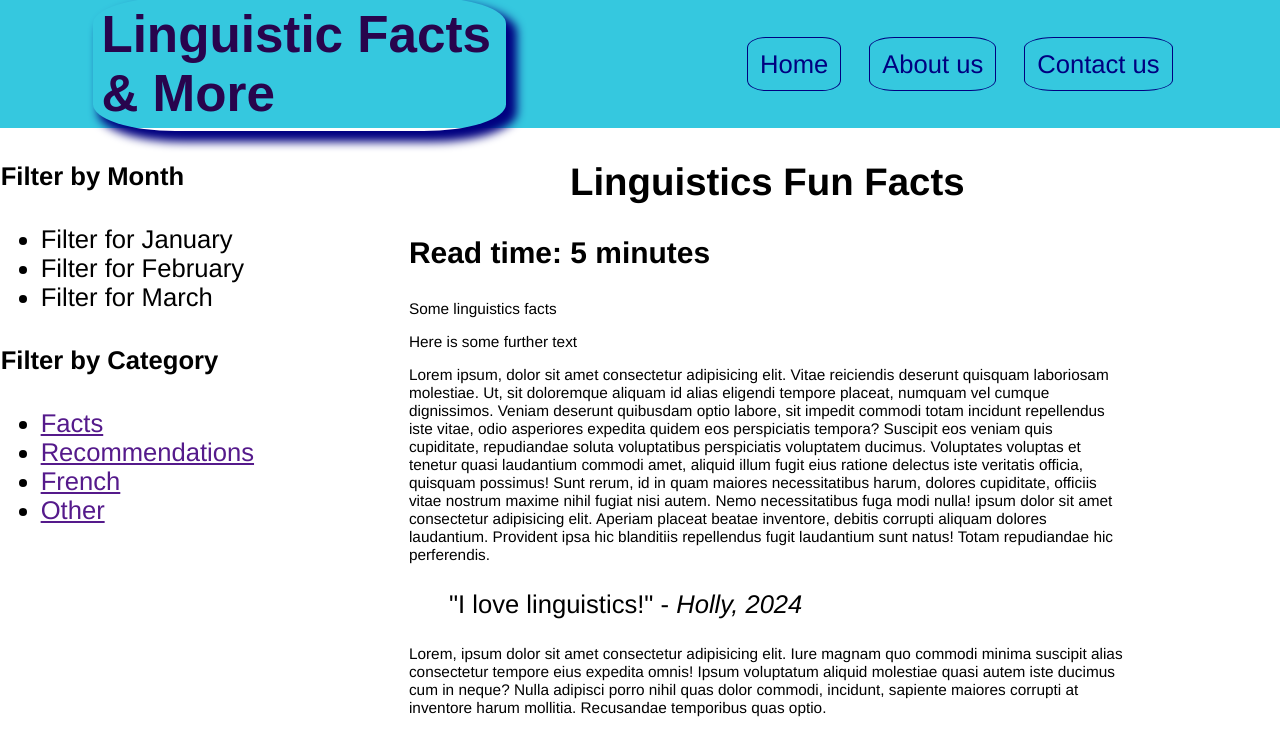
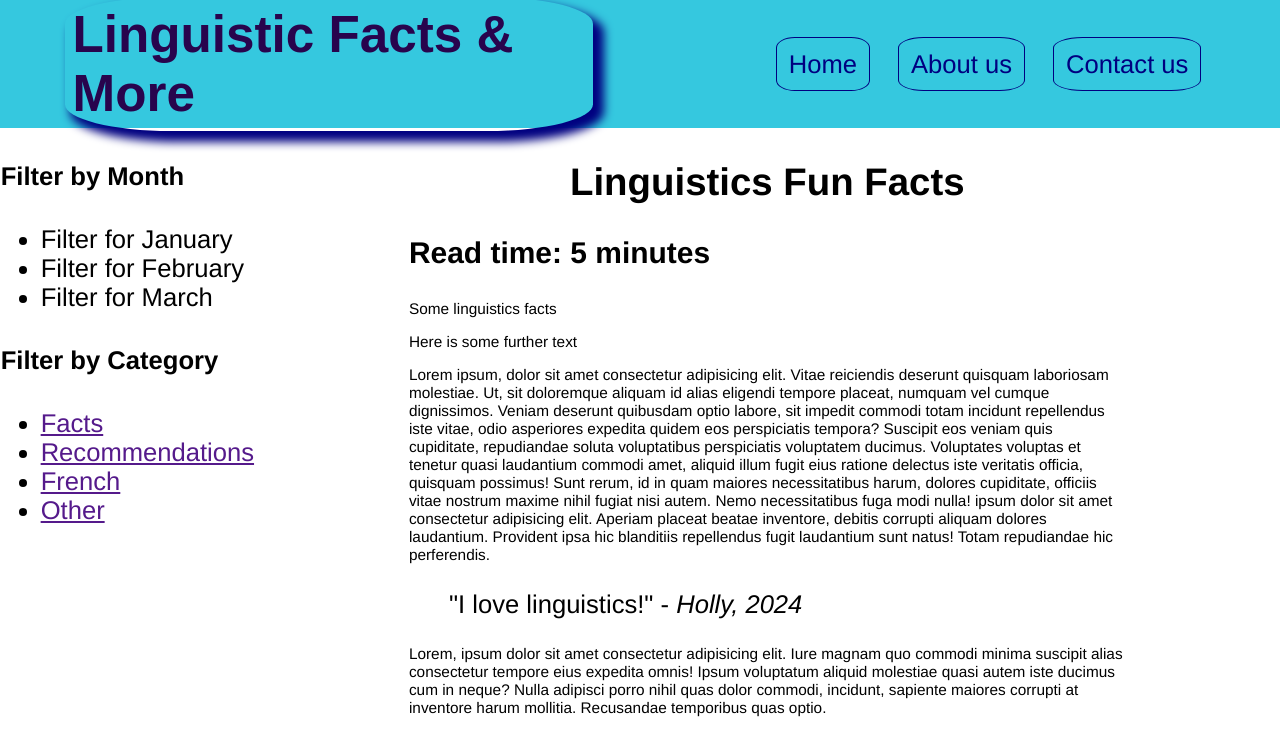
Before and after one commit to Holly-CC/holly-cc.github.io, a plain HTML site: page index.html in a window 1280 px wide. Shown: the top 729 px of the page. Drawn offline with Linux system fonts and the light colour scheme; no server answers; a web font is replaced by a local one.

Commit message:
Update style.css

```diff
--- a/style.css
+++ b/style.css
@@ -14,7 +14,7 @@ p {font-size: 0.6em;}
     padding: 8px;
     font-family: "Protest Guerrilla", sans-serif;
     box-shadow: 8px 8px 10px 3px navy;
-    width: 31% ;
+    width: 40% ;
     border-radius: 20%;
 }
 ul{
```
